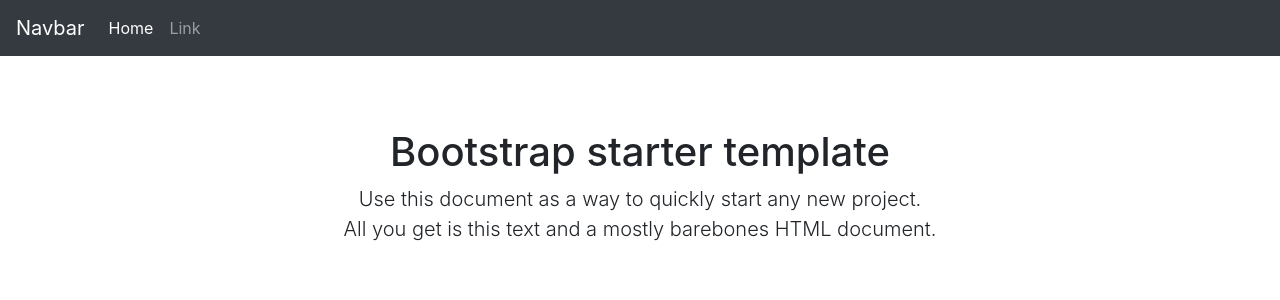
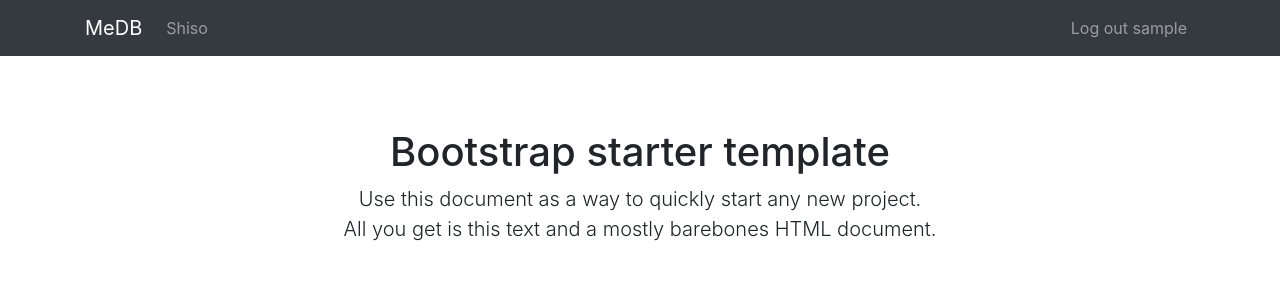
Before and after one commit to brenns10/medb, a Flask app: page / in a window 1280 px wide. Shown: the top 300 px of the page. Run offline with Flask 2, Linux system fonts and the light colour scheme; the visitor is signed in with stand-in values (Sample User, id 1); data comes from the database, SQL or seed files in the repository; parts of the project's set-up code (start-up, migrations or seed data) failed here and were passed over; some libraries are stand-ins or nearby versions.

Commit message:
Improve nav

```diff
--- a/medb/templates/layout.html
+++ b/medb/templates/layout.html
@@ -3,7 +3,8 @@
 <body>
   {% include "flash.html" %}
   <nav class="navbar navbar-expand-md navbar-dark bg-dark fixed-top">
-    <a class="navbar-brand" href="#">Navbar</a>
+    <div class="container">
+      <a class="navbar-brand" href="/">MeDB</a>
       <button class="navbar-toggler" type="button" data-toggle="collapse"
               data-target="#mainNavBar" aria-controls="mainNavBar"
               aria-expanded="false" aria-label="Toggle navigation">
@@ -12,13 +13,22 @@
 
       <div class="collapse navbar-collapse" id="mainNavBar">
         <ul class="navbar-nav mr-auto">
-        <li class="nav-item active">
-          <a class="nav-link" href="#">Home <span class="sr-only">(current)</span></a>
+          {% macro navlink(target, text) %}
+            <li class="nav-item">
+              <a class="nav-link{% if request.path.startswith(target) %} active{% endif %}" href="{{target}}">{{ text }}</a>
             </li>
-        <li class="nav-item">
-          <a class="nav-link" href="#">Link</a>
-        </li>
+          {% endmacro %}
+          {{ navlink(url_for('shiso.home'), 'Shiso') }}
         </ul>
+        <!--<form class="form-inline my-2 my-md-0" _lpchecked="1">
+                    <input class="form-control" type="text" placeholder="Search">
+        </form>-->
+        <div class="my-2 my-md-0">
+          <ul class="navbar-nav mr-auto">
+            {{ navlink(url_for('user.logout'), "Log out " + current_user.username) }}
+          </ul>
+        </div>
+      </div>
     </div>
   </nav>
 
```
Lines whose indentation alone changed are shown as unchanged.
